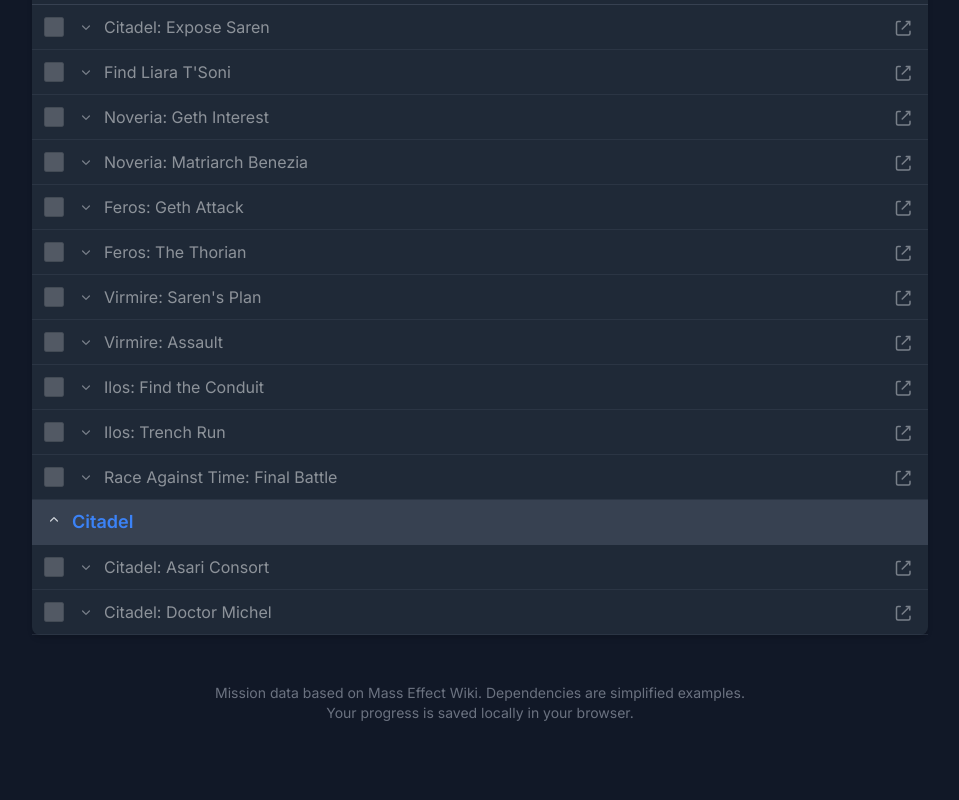
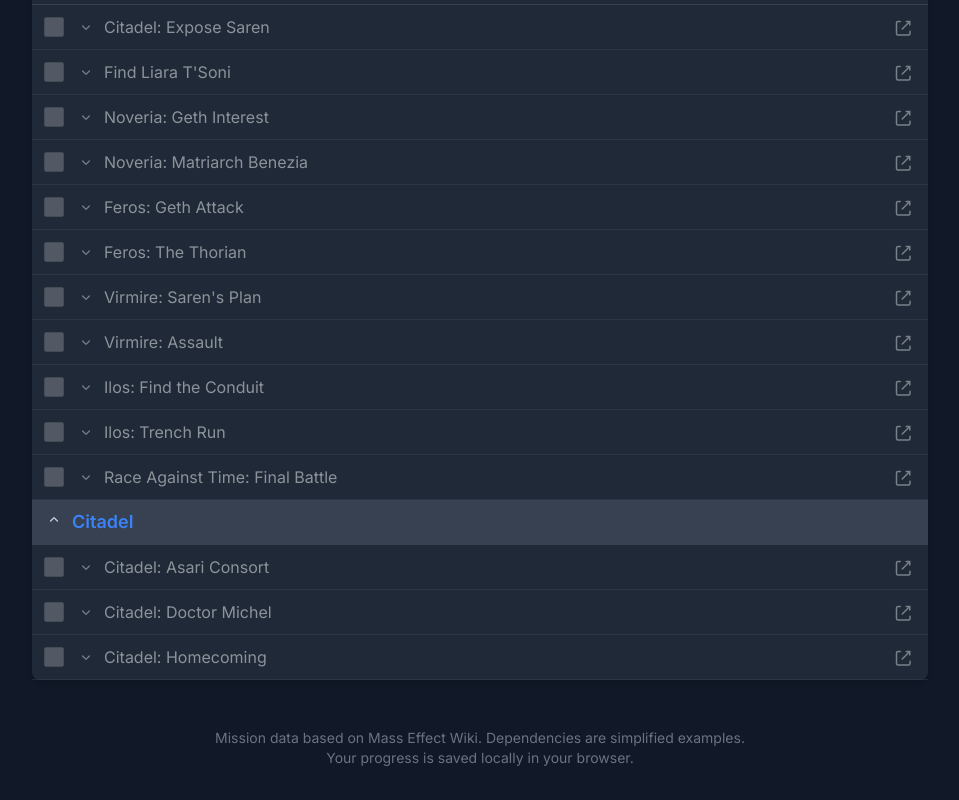
Before and after one commit to vlabensky/mass-effect-checklist, a Next.js app: page / in a window 1280 px wide. Shown: the part 256-1056 px from the top of the page, without its empty margins (160-1119 px from the left). Before the commit the page ends 1011 px from the top, so only its background shows below. Built offline with nearby package versions, Linux system fonts and the light colour scheme.

Commit message:
Citadel: Homecoming

```diff
--- a/src/app/behavior/missions/types.ts
+++ b/src/app/behavior/missions/types.ts
@@ -40,6 +40,7 @@
   | 'me1_final_battle'
   | 'me1_citadel_asari_consort'
   | 'me1_citadel_doctor_michel'
+  | 'me1_citadel_homecoming'
   | 'me2_prologue_save_joker'
   | 'me2_prologue_awakening'
   | 'me2_freedoms_progress'
--- a/src/app/behavior/translations/types.ts
+++ b/src/app/behavior/translations/types.ts
@@ -66,6 +66,7 @@
   mission_me1_final_battle: string;
   mission_me1_citadel_asari_consort: string;
   mission_me1_citadel_doctor_michel: string;
+  mission_me1_citadel_homecoming: string;
   mission_me2_prologue_save_joker: string,
   mission_me2_prologue_awakening: string;
   mission_me2_freedoms_progress: string;
--- a/src/app/resx/data/index.ts
+++ b/src/app/resx/data/index.ts
@@ -68,6 +68,10 @@
         id: 'me1_citadel_doctor_michel',
         prerequisites: ['me1_citadel_expose_saren'],
         wikiUrl: w('Citadel:_Doctor_Michel'),
+      }, {
+        id: 'me1_citadel_homecoming',
+        prerequisites: ['me1_citadel_expose_saren'],
+        wikiUrl: w('Citadel:_Homecoming'),
       }],
     }],
   }, {
--- a/src/app/resx/text/translations/_en.ts
+++ b/src/app/resx/text/translations/_en.ts
@@ -54,6 +54,7 @@
   mission_me1_final_battle: "Race Against Time: Final Battle",
   mission_me1_citadel_asari_consort: 'Citadel: Asari Consort',
   mission_me1_citadel_doctor_michel: 'Citadel: Doctor Michel',
+  mission_me1_citadel_homecoming: 'Citadel: Homecoming',
   mission_me2_prologue_save_joker: "Prologue: Save Joker",
   mission_me2_prologue_awakening: "Prologue: Awakening",
   mission_me2_freedoms_progress: "Freedom's Progress",
```
